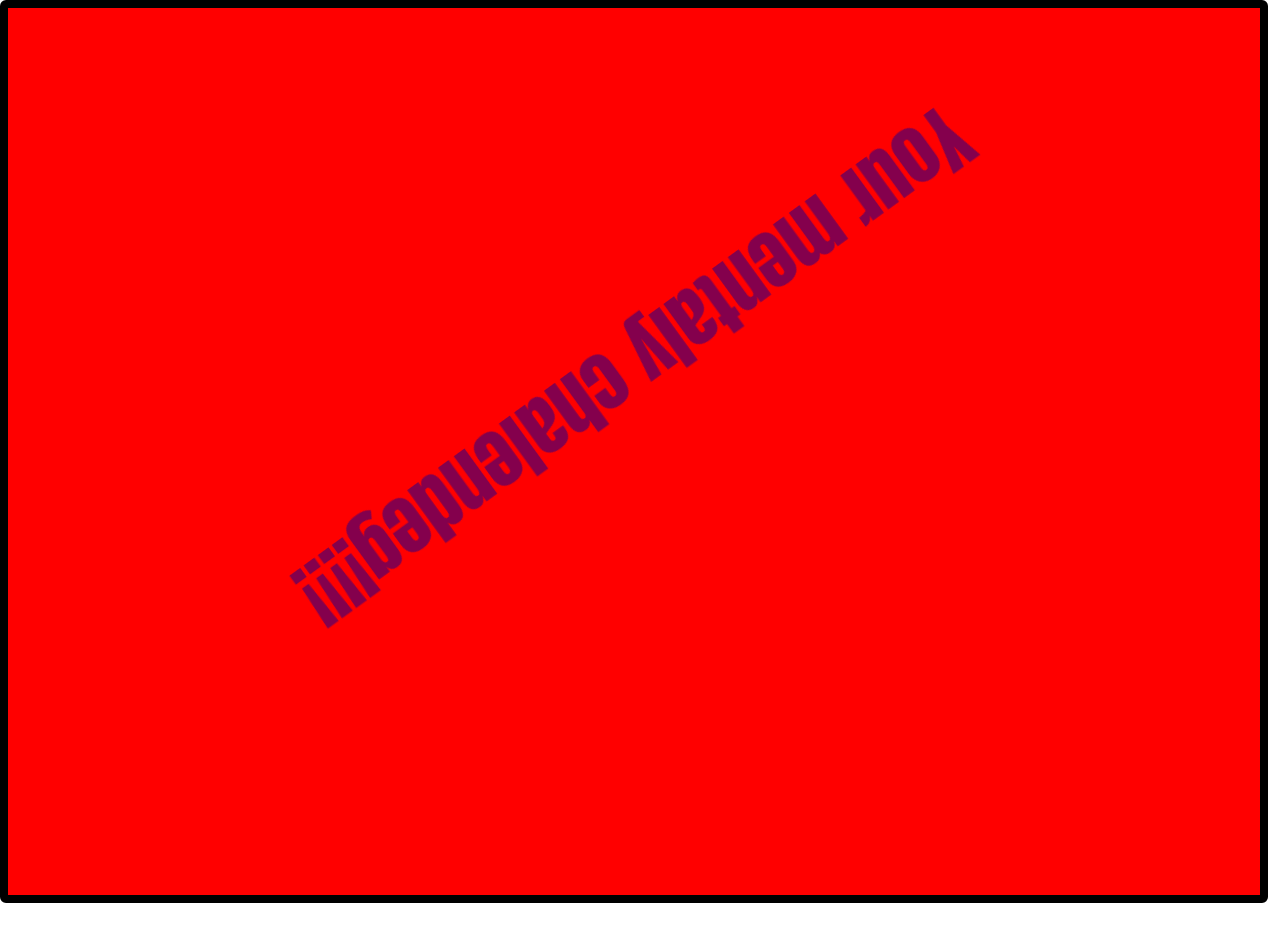
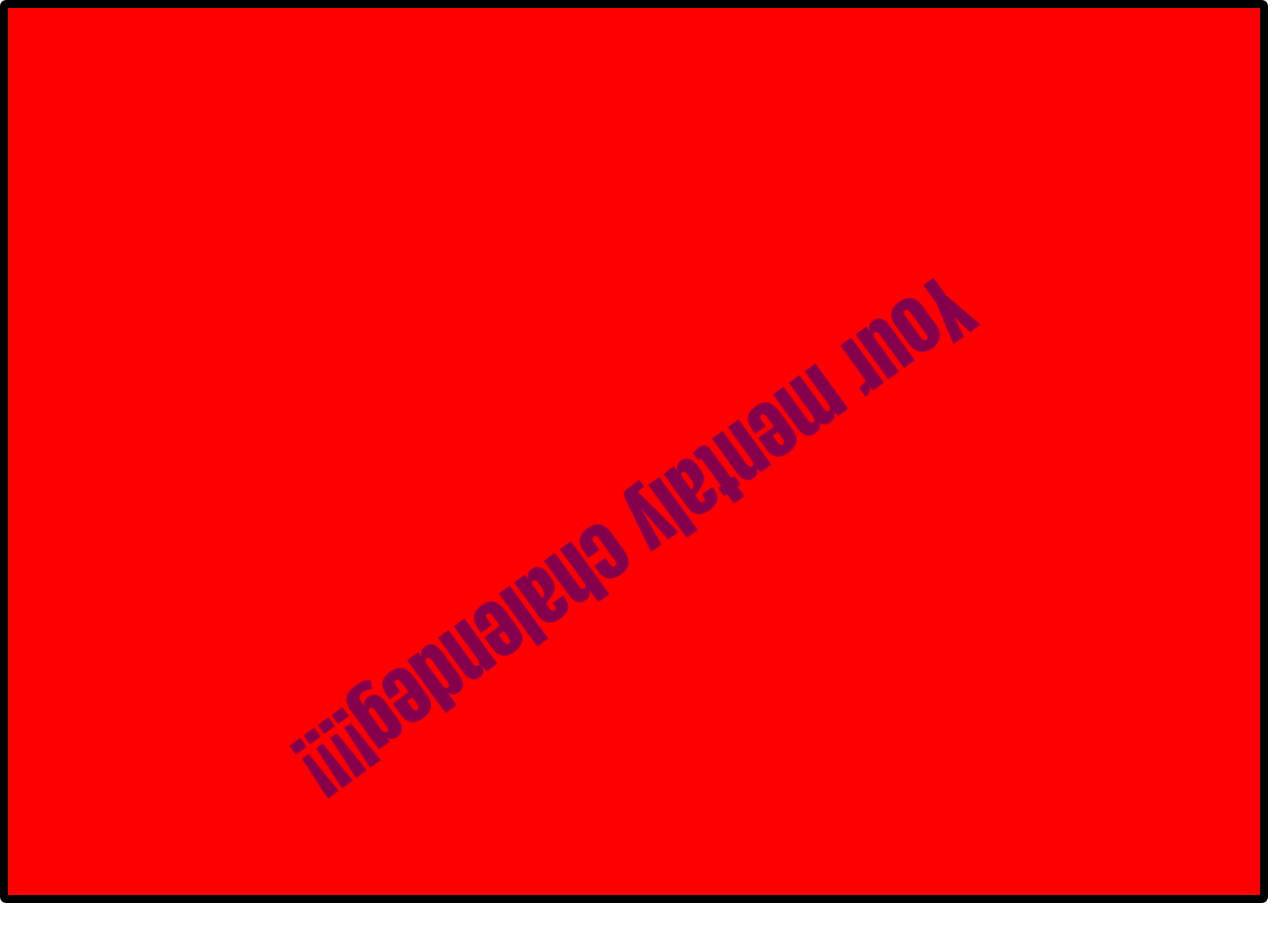
Before and after one commit to OurLordCthulhu/OurLordCthulhu.github.io, a plain HTML site: page maga/index.html in a window 1280 px wide. Both pictures are taken after a click on the picture 639 px from the left and 313 px from the top of the page. Before the commit the page ends 903 px from the top, so only its background shows below. Drawn offline with Linux system fonts and the light colour scheme.

Commit message:
Update css.css

```diff
--- a/maga/css.css
+++ b/maga/css.css
@@ -63,7 +63,7 @@
 	background-color:red;
 }
 #retext {
-	top:300px;
+	top:470px;
 	width:1252px;
 	text-align: center;
 	font-size:100px;
```
